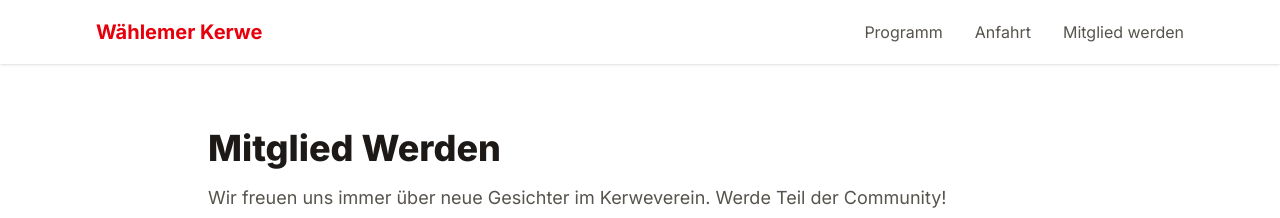
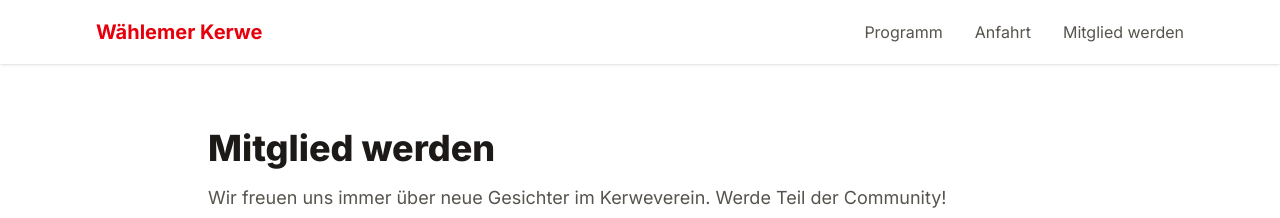
Before and after one commit to Jens-77/kerwe-wahlen-2026, a Next.js app: page /beitritt in a window 1280 px wide. Shown: the top 218 px of the page. Built offline with nearby package versions, Linux system fonts and the light colour scheme.

Commit message:
Update page.tsx

```diff
--- a/src/app/beitritt/page.tsx
+++ b/src/app/beitritt/page.tsx
@@ -1,7 +1,7 @@
 export default function Beitritt() {
   return (
     <div className="max-w-4xl mx-auto px-4 py-16">
-      <h1 className="text-4xl font-extrabold text-stone-900 mb-4">Mitglied Werden</h1>
+      <h1 className="text-4xl font-extrabold text-stone-900 mb-4">Mitglied werden</h1>
       <p className="text-lg text-stone-600 mb-8">Wir freuen uns immer über neue Gesichter im Kerweverein. Werde Teil der Community!</p>
 
       <div className="grid md:grid-cols-2 gap-8">
```
